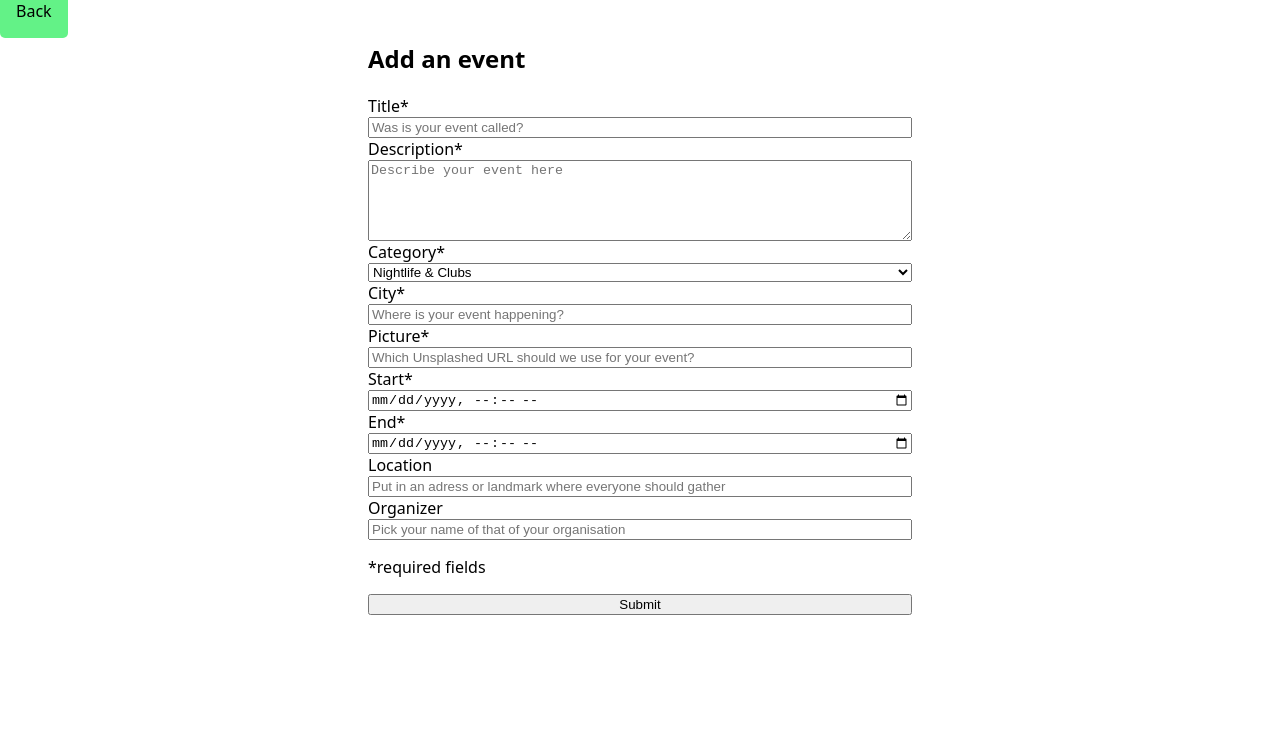
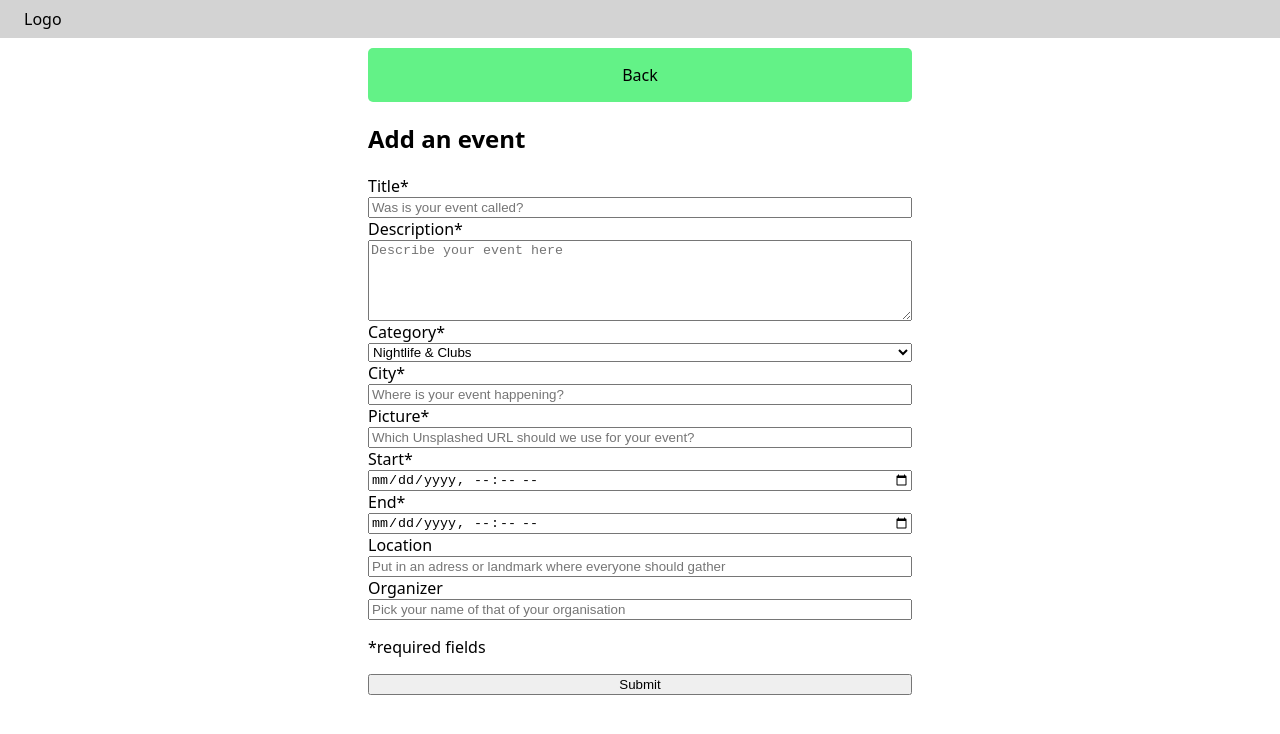
Before and after one commit to alhen002/capstone-event-repo, a Next.js app: page /events/create in a window 1280 px wide. Shown: the top 734 px of the page. Built offline with nearby package versions, Linux system fonts and the light colour scheme.

Commit message:
add header

```diff
--- a/pages/events/create/index.js
+++ b/pages/events/create/index.js
@@ -4,6 +4,7 @@ import Header from "@/components/Header";
 import { StyledList } from "@/components/EventList";
 
 const StyledForm = styled.form`
+  padding-top: 3rem;
   margin-inline: auto;
   max-width: 36rem;
   padding-inline: 1rem;
@@ -14,10 +15,11 @@ const StyledForm = styled.form`
 export default function Page() {
   return (
     <>
-      <BackButton />
+      <Header />
+
       <StyledForm>
+        <BackButton />
         <h2>Add an event</h2>
-
         <label htmlFor="title">Title*</label>
         <input
           id="title"
@@ -26,7 +28,6 @@ export default function Page() {
           placeholder="Was is your event called?"
           required
         ></input>
-
         <label htmlFor="description">Description*</label>
         <textarea
           id="description"
@@ -36,7 +37,6 @@ export default function Page() {
           rows="5"
           required
         ></textarea>
-
         <label htmlFor="category">Category*</label>
         <select id="category" name="category" required>
           <option value="Nightlife & Clubs">Nightlife & Clubs</option>
@@ -46,7 +46,6 @@ export default function Page() {
           <option value="Live Shows"> Live Shows</option>
           <option value="Community Meet-up">Community Meet-up</option>
         </select>
-
         <label htmlFor="city">City*</label>
         <input
           id="city"
@@ -55,7 +54,6 @@ export default function Page() {
           placeholder="Where is your event happening?"
           required
         ></input>
-
         <label htmlFor="imageUrl">Picture*</label>
         <input
           id="imageUrl"
@@ -64,7 +62,6 @@ export default function Page() {
           placeholder="Which Unsplashed URL should we use for your event?"
           required
         ></input>
-
         <label htmlFor="startDateTime">Start*</label>
         <input
           id="startDateTime"
@@ -73,7 +70,6 @@ export default function Page() {
           type="datetime-local"
           required
         ></input>
-
         <label htmlFor="endDateTime">End*</label>
         <input
           id="endDateTime"
@@ -83,7 +79,6 @@ export default function Page() {
           // min startDateTime
           required
         ></input>
-
         <label htmlFor="location">Location</label>
         <input
           id="location"
@@ -91,7 +86,6 @@ export default function Page() {
           aria-label="Location of the event"
           placeholder="Put in an adress or landmark where everyone should gather"
         ></input>
-
         <label htmlFor="organizer">Organizer</label>
         <input
           id="organizer"
@@ -99,9 +93,7 @@ export default function Page() {
           aria-label="Organizer of the event"
           placeholder="Pick your name of that of your organisation"
         ></input>
-
         <p> *required fields</p>
-
         <button type="Submit">Submit</button>
       </StyledForm>
     </>
```
